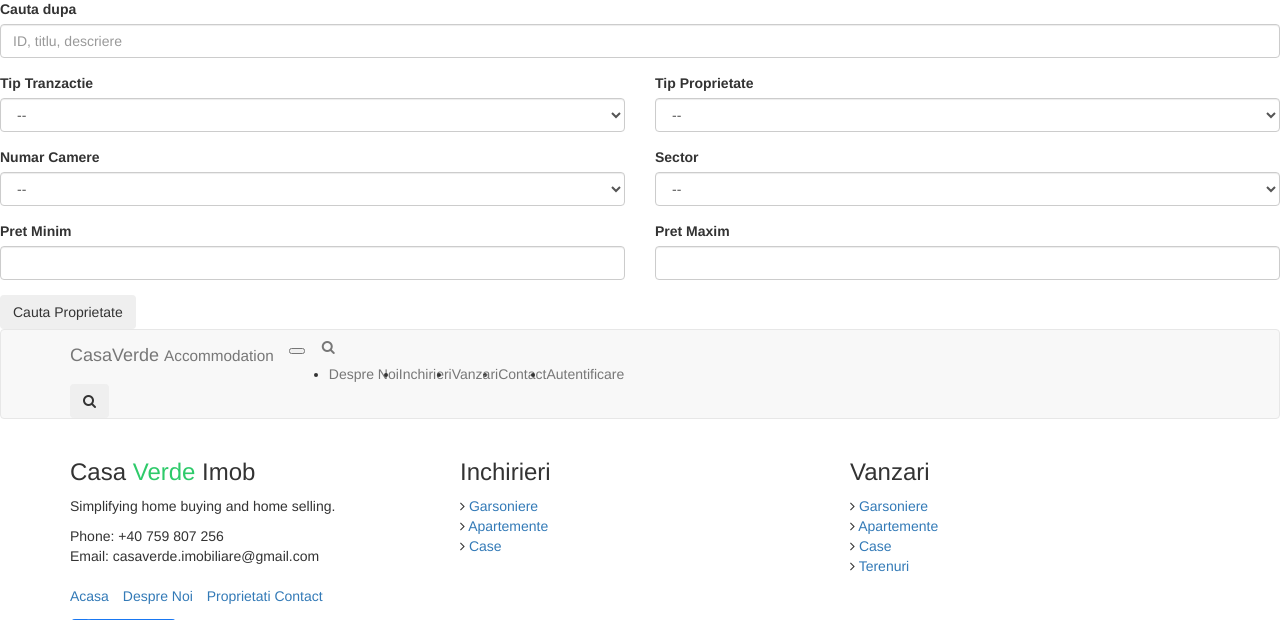
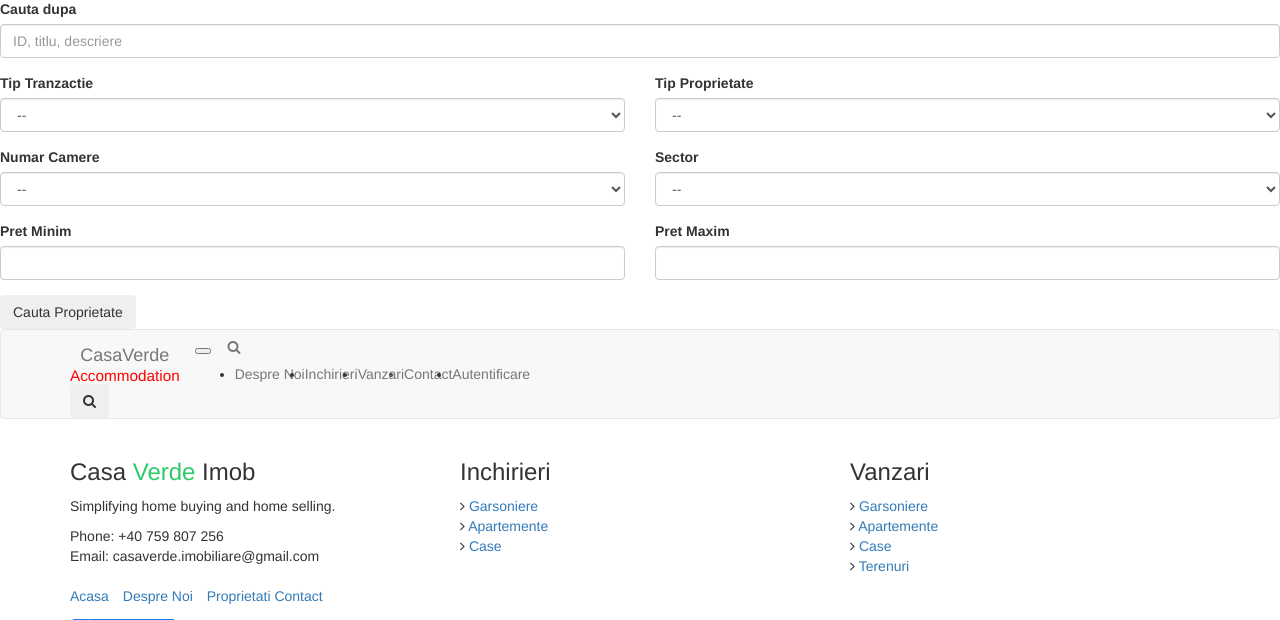
Before and after one commit to sebastian8907/CasaVerdeImob.V2, a Django app: template templates/base.html in a window 1280 px wide. Shown: the part 57-677 px from the top of the page. Run offline with Django 3.2, Linux system fonts and the light colour scheme; the template is opened without the code that fills it, so the values that code supplies are empty; some libraries are stand-ins or nearby versions.

Commit message:
put br back

```diff
--- a/templates/base.html
+++ b/templates/base.html
@@ -119,8 +119,8 @@
             <span></span>
         </button>
         <a class="navbar-brand text-brand text-center" href="{% url 'homepage' %}">
-            Casa<span class="color-b">Verde</span>
-            <small class="sub-brand">Accommodation</small>
+            Casa<span class="color-b">Verde</span><br>
+            <small class="sub-brand" style="color:#FF0000;">Accommodation</small>
         </a>
         <button type="button" class="btn btn-link nav-search navbar-toggle-box-collapse d-md-none"
                 data-toggle="collapse"
```
